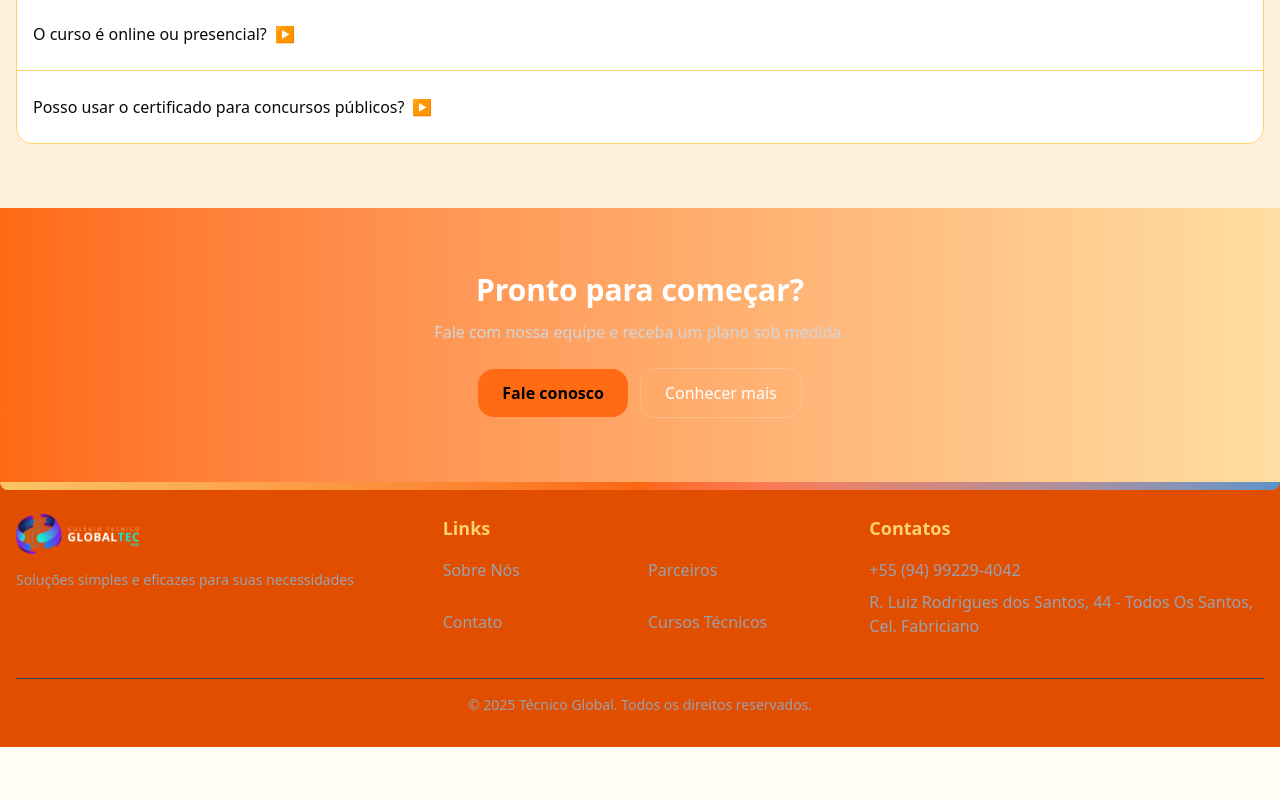
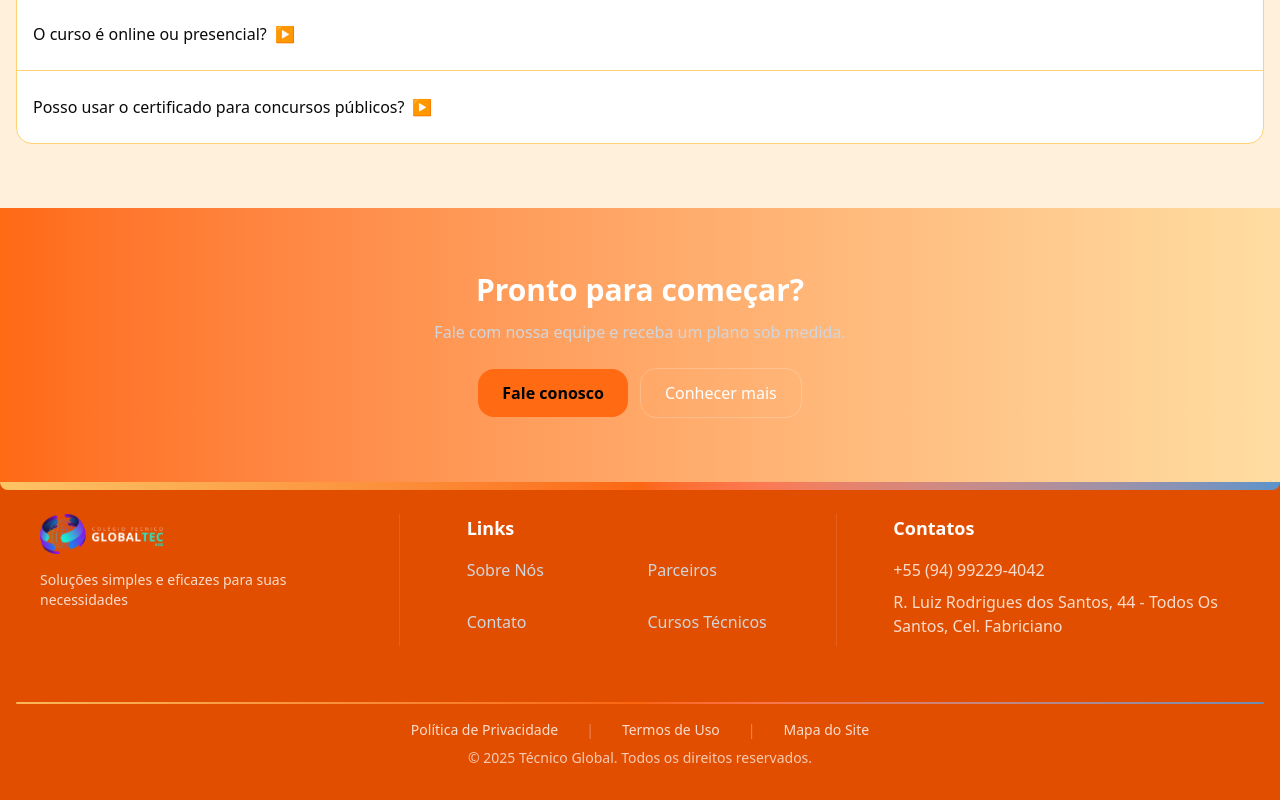
Before and after one commit to IsraelMends/Tecnico-Global, a Next.js app: page / in a window 1280 px wide. Shown: the part 3147-3947 px from the top of the page. Before the commit the page ends 3894 px from the top, so only its background shows below. Built offline with nearby package versions, Linux system fonts and the light colour scheme.

Commit message:
style(footer): update text colors, enhance link styles, and add background decorations for improved visual appeal

```diff
--- a/src/components/footer/footer_brand/index.tsx
+++ b/src/components/footer/footer_brand/index.tsx
@@ -1,11 +1,11 @@
 const FooterBrand = () => {
   return (
-    <div className="space-y-4">
+    <div className="space-y-4 max-w-sm">
       <img
       className="h-10 flex"
       src="/Global-Full.png" alt="Global Logo"
       />
-      <p className="text-gray-400 text-sm">
+      <p className="text-white/80 text-sm">
         Soluções simples e eficazes para suas necessidades
       </p>
     </div>
--- a/src/components/footer/footer_contact/index.tsx
+++ b/src/components/footer/footer_contact/index.tsx
@@ -1,10 +1,22 @@
 const FooterContact = () => {
   return (
     <div className="space-y-4">
-      <h3 className="text-lg font-semibold">Contatos</h3>
-      <ul className="space-y-2 text-gray-400">
-        <li>+55 (94) 99229-4042</li>
-        <li>R. Luiz Rodrigues dos Santos, 44 - Todos Os Santos, Cel. Fabriciano </li>
+      <h3 className="text-lg font-semibold text-white">Contatos</h3>
+      <ul className="space-y-2 text-white/80">
+        <li>
+          <span className="sr-only">Telefone:</span>
+          <a href="tel:+5594992294042" className="hover:text-[var(--amber)] focus-visible:outline-none focus-visible:ring-2 focus-visible:ring-[var(--amber)] transition-colors">+55 (94) 99229-4042</a>
+        </li>
+        <li>
+          <span className="sr-only">Endereço:</span>
+          <a
+            href="https://maps.google.com/?q=R.%20Luiz%20Rodrigues%20dos%20Santos,%2044%20-%20Todos%20Os%20Santos,%20Cel.%20Fabriciano"
+            target="_blank" rel="noopener noreferrer"
+            className="hover:text-[var(--amber)] focus-visible:outline-none focus-visible:ring-2 focus-visible:ring-[var(--amber)] transition-colors"
+          >
+            R. Luiz Rodrigues dos Santos, 44 - Todos Os Santos, Cel. Fabriciano
+          </a>
+        </li>
       </ul>
     </div>
   );
--- a/src/components/footer/footer_copyright/index.tsx
+++ b/src/components/footer/footer_copyright/index.tsx
@@ -1,7 +1,15 @@
 const FooterCopyright = () => {
   return (
-    <div className="border-t border-gray-700 mt-8 pt-4">
-      <p className="text-center text-gray-400 text-sm">
+    <div className="mt-8 pt-6">
+      <div className="w-full h-[2px] bg-gradient-to-r from-[var(--amber)] via-[var(--primary)] to-[var(--blue-detail)] rounded-full mb-4 opacity-80" />
+      <div className="flex flex-col md:flex-row items-center justify-center gap-3 md:gap-6 mb-2 text-white/80 text-sm">
+        <a href="/politica-de-privacidade" className="hover:text-white focus-visible:outline-none focus-visible:ring-2 focus-visible:ring-[var(--blue-detail)] rounded px-1">Política de Privacidade</a>
+        <span className="hidden md:inline-block opacity-40">|</span>
+        <a href="/termos-de-uso" className="hover:text-white focus-visible:outline-none focus-visible:ring-2 focus-visible:ring-[var(--blue-detail)] rounded px-1">Termos de Uso</a>
+        <span className="hidden md:inline-block opacity-40">|</span>
+        <a href="/sitemap.xml" className="hover:text-white focus-visible:outline-none focus-visible:ring-2 focus-visible:ring-[var(--blue-detail)] rounded px-1">Mapa do Site</a>
+      </div>
+      <p className="text-center text-white/70 text-sm">
         © {new Date().getFullYear()} Técnico Global. Todos os direitos reservados.
       </p>
     </div>
--- a/src/components/footer/footer_links/index.tsx
+++ b/src/components/footer/footer_links/index.tsx
@@ -1,12 +1,12 @@
 const FooterLinks = () => {
   return (
     <div className="space-y-4">
-      <h3 className="text-lg font-semibold">Links</h3>
+      <h3 className="text-lg font-semibold text-white">Links</h3>
       <ul className="space-y-2 grid grid-cols-2 gap-4">
-        <li><a href="/about" className="text-gray-400 hover:text-white relative transition-colors after:content-[''] after:block after:h-1 after:bg-[var(--blue-detail)] after:rounded-full after:scale-x-0 hover:after:scale-x-100 after:transition-transform after:duration-300 after:origin-left">Sobre Nós</a></li>
-        <li><a href="/#Parceiros" className="text-gray-400 hover:text-white relative transition-colors after:content-[''] after:block after:h-1 after:bg-[var(--blue-detail)] after:rounded-full after:scale-x-0 hover:after:scale-x-100 after:transition-transform after:duration-300 after:origin-left">Parceiros</a></li>
-        <li><a href="/#Contact" className="text-gray-400 hover:text-white relative transition-colors after:content-[''] after:block after:h-1 after:bg-[var(--blue-detail)] after:rounded-full after:scale-x-0 hover:after:scale-x-100 after:transition-transform after:duration-300 after:origin-left">Contato</a></li>
-        <li><a href="/#Courses" className="text-gray-400 hover:text-white relative transition-colors after:content-[''] after:block after:h-1 after:bg-[var(--blue-detail)] after:rounded-full after:scale-x-0 hover:after:scale-x-100 after:transition-transform after:duration-300 after:origin-left">Cursos Técnicos</a></li>
+        <li><a href="/about" className="text-gray-300 hover:text-white focus-visible:outline-none focus-visible:ring-2 focus-visible:ring-[var(--blue-detail)] relative transition-colors after:content-[''] after:block after:h-1 after:bg-[var(--blue-detail)] after:rounded-full after:scale-x-0 hover:after:scale-x-100 focus:after:scale-x-100 after:transition-transform after:duration-300 after:origin-left">Sobre Nós</a></li>
+        <li><a href="/#Parceiros" className="text-gray-300 hover:text-white focus-visible:outline-none focus-visible:ring-2 focus-visible:ring-[var(--blue-detail)] relative transition-colors after:content-[''] after:block after:h-1 after:bg-[var(--blue-detail)] after:rounded-full after:scale-x-0 hover:after:scale-x-100 focus:after:scale-x-100 after:transition-transform after:duration-300 after:origin-left">Parceiros</a></li>
+        <li><a href="/#Contact" className="text-gray-300 hover:text-white focus-visible:outline-none focus-visible:ring-2 focus-visible:ring-[var(--blue-detail)] relative transition-colors after:content-[''] after:block after:h-1 after:bg-[var(--blue-detail)] after:rounded-full after:scale-x-0 hover:after:scale-x-100 focus:after:scale-x-100 after:transition-transform after:duration-300 after:origin-left">Contato</a></li>
+        <li><a href="/#Courses" className="text-gray-300 hover:text-white focus-visible:outline-none focus-visible:ring-2 focus-visible:ring-[var(--blue-detail)] relative transition-colors after:content-[''] after:block after:h-1 after:bg-[var(--blue-detail)] after:rounded-full after:scale-x-0 hover:after:scale-x-100 focus:after:scale-x-100 after:transition-transform after:duration-300 after:origin-left">Cursos Técnicos</a></li>
       </ul>
     </div>
   );
--- a/src/components/footer/index.tsx
+++ b/src/components/footer/index.tsx
@@ -5,11 +5,18 @@ import FooterCopyright from "./footer_copyright";
 
 const Footer = () => {
   return (
-    <footer className="bg-[var(--burnt-orange)] text-[var(--amber)] relative overflow-hidden">
+    <footer className="bg-[var(--burnt-orange)] text-white relative overflow-hidden">
       {/* Top border gradiente */}
       <div className="absolute left-0 top-0 w-full h-2 bg-gradient-to-r from-[var(--amber)] via-[var(--primary)] to-[var(--blue-detail)] rounded-b-2xl opacity-90 z-10 animate-slide-down" />
+
+      {/* Decoração sutil de fundo */}
+      <div aria-hidden className="pointer-events-none absolute inset-0 -z-10 overflow-hidden">
+        <div className="absolute -top-10 left-1/4 h-56 w-56 rounded-full bg-[var(--blue-detail)] opacity-[0.12] blur-3xl" />
+        <div className="absolute bottom-[-3rem] right-10 h-48 w-48 rounded-full bg-[var(--amber)] opacity-[0.12] blur-2xl" />
+      </div>
+
       <div className="container mx-auto px-4 py-8 relative z-20">
-        <div className="grid grid-cols-1 md:grid-cols-3 gap-8">
+        <div className="grid grid-cols-1 md:grid-cols-3 gap-8 md:divide-x md:divide-white/10 md:[&>*]:px-6">
           <FooterBrand />
           <FooterLinks />
           <FooterContact />
```
